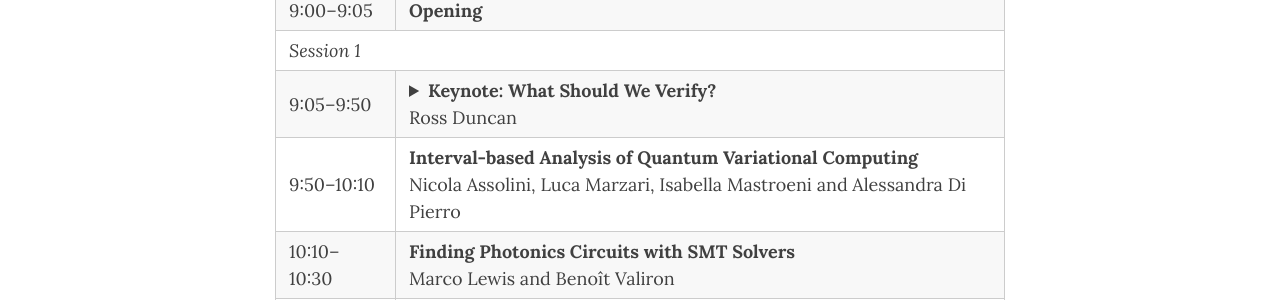
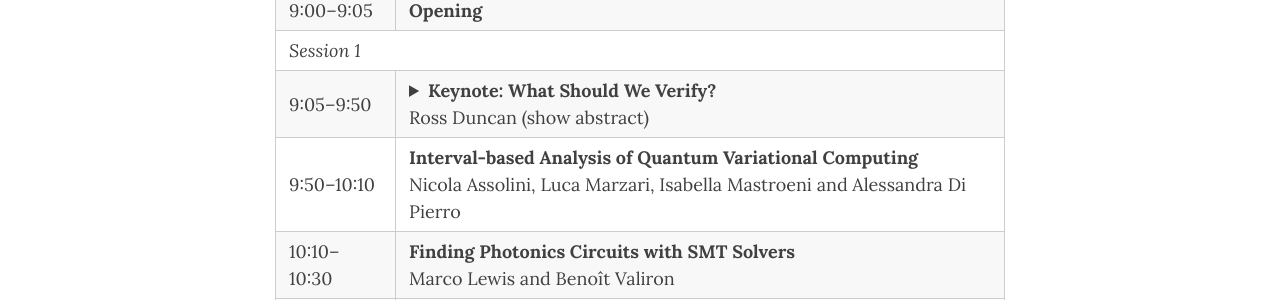
Before and after one commit to VerifiedQC/2025, a Jekyll site: the page built from schedule.md, in a window 1280 px wide and 900 px high, scrolled down 1055 px. Shown: the part 154-454 px from the top of the window. Built offline with Jekyll 4.4.1, drawn with Linux system fonts in a browser that asks for light colours; comment, search, counter and statistics services are not loaded.

Commit message:
Update schedule.md

```diff
--- a/schedule.md
+++ b/schedule.md
@@ -41,7 +41,7 @@ cover-img: "/assets/img/zagreb.png"
     <tr><td>8:30–9:00</td><td><strong>Breakfast</strong></td></tr>
     <tr><td>9:00–9:05</td><td><strong>Opening</strong></td></tr>
     <tr><td colspan="2"><em>Session 1</em></td></tr>
-    <tr><td>9:05–9:50</td><td><details><summary><strong>Keynote: What Should We Verify?</strong><br>Ross Duncan</summary>
+    <tr><td>9:05–9:50</td><td><details><summary><strong>Keynote: What Should We Verify?</strong><br>Ross Duncan (show abstract)</summary>
 Verification usually means to guarantee that a computational system is correct with respect to some specification. Can this definition survive in the context of quantum computing? What parts of the system can be verified? What notions of correctness are helpful? What properties of realistic systems can be verified? What* should *we verify? I will survey the field and give some perspective on the challenges and opportunities for automated verification of quantum software. Spoiler: it's the compiler.
 </details> </td></tr>
     <tr><td>9:50–10:10</td><td><strong>Interval-based Analysis of Quantum Variational Computing</strong><br>Nicola Assolini, Luca Marzari, Isabella Mastroeni and Alessandra Di Pierro</td></tr>
```
